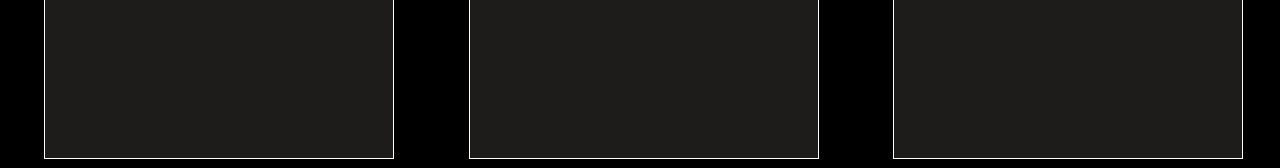
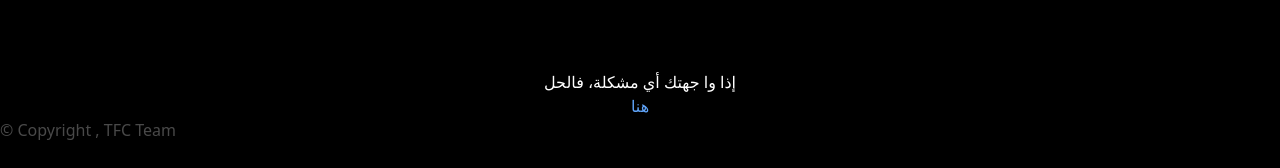
Before and after one commit to zakimed1/taxfreeclub.net, a React (Vite) app: page / in a window 1280 px wide. Shown: the part 1319-1487 px from the top of the page. After the commit the page ends 1461 px from the top, so only its background shows below. Built offline with nearby package versions, Linux system fonts and the light colour scheme.

Commit message:
fixing discord btn and adding help link and remove event componenet

```diff
--- a/src/pages/challenges/Challenge.jsx
+++ b/src/pages/challenges/Challenge.jsx
@@ -58,7 +58,10 @@
           One DAY or Day One !
         </p>
         <button className="self-end mt-2 p-2 rounded-md flex pv-1 items-center justify-center  border-solid border-1 border-[#473c89]  bg-[#473c89] focus:bg-[#584bac] font-bold font-mono hover:bg-transparent ">
-          Discord
+          <a href="https://discord.gg/gWmNstdYnj" target="_blank">
+            {" "}
+            Discord
+          </a>
         </button>
         <p></p>
       </div>
--- /dev/null
+++ b/src/pages/home/components/problem/problem.tsx
@@ -0,0 +1,15 @@
+export default function Problem() {
+  return (
+    <div>
+      <div> إذا وا جهتك أي مشكلة، فالحل</div>
+
+      <a
+        className="text-blue-400 hover:text-blue-700 "
+        href="https://drive.google.com/drive/folders/1-A4ASp8XJ9vS2TEsiYdYy9e362bUcqIQ?usp=sharing"
+        target="_blank"
+      >
+        هنا
+      </a>
+    </div>
+  );
+}
--- a/src/pages/home/footer/FooterSection.jsx
+++ b/src/pages/home/footer/FooterSection.jsx
@@ -1,25 +1,22 @@
 import Styles from "./footer.module.css";
-
+import Problem from "../components/problem/problem";
 export const FooterSection = () => {
   return (
     <>
-
+      <Problem></Problem>
     </>
-  )
-}
+  );
+};
 
 const futureFooter = () => {
   return (
     <div>
       {/* About the Logo */}
-      <div>
-      </div>
+      <div></div>
       {/* Our services */}
-      <div>
-      </div>
+      <div></div>
       {/* Our services */}
-      <div>
-      </div>
+      <div></div>
     </div>
-  )
-}
+  );
+};
--- a/src/pages/home/home.tsx
+++ b/src/pages/home/home.tsx
@@ -22,7 +22,7 @@
   };
   return (
     <>
-      <Event />
+      {/* <Event /> */}
       <div className=" w-full px-15">
         <section className="my-10">
           <div className="relative">
```
